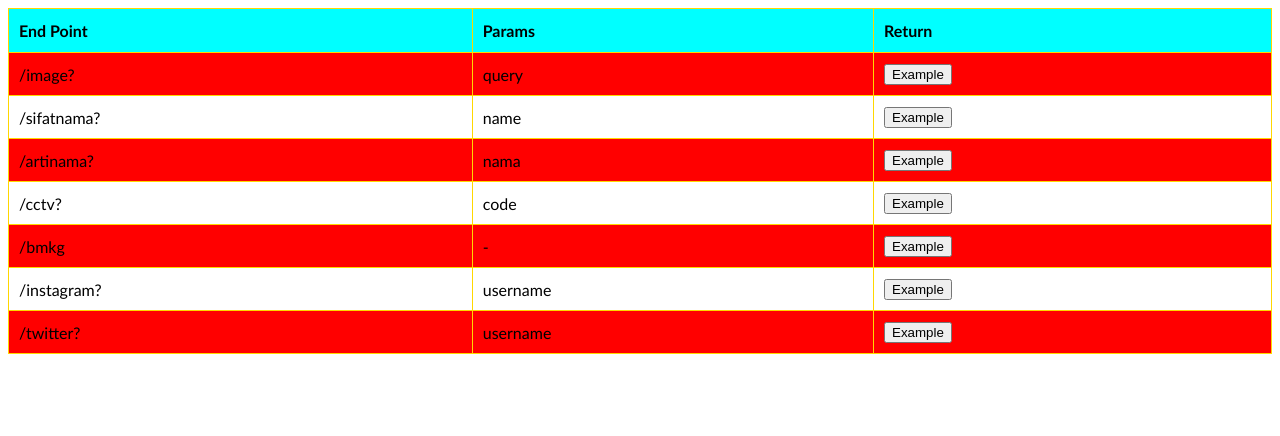
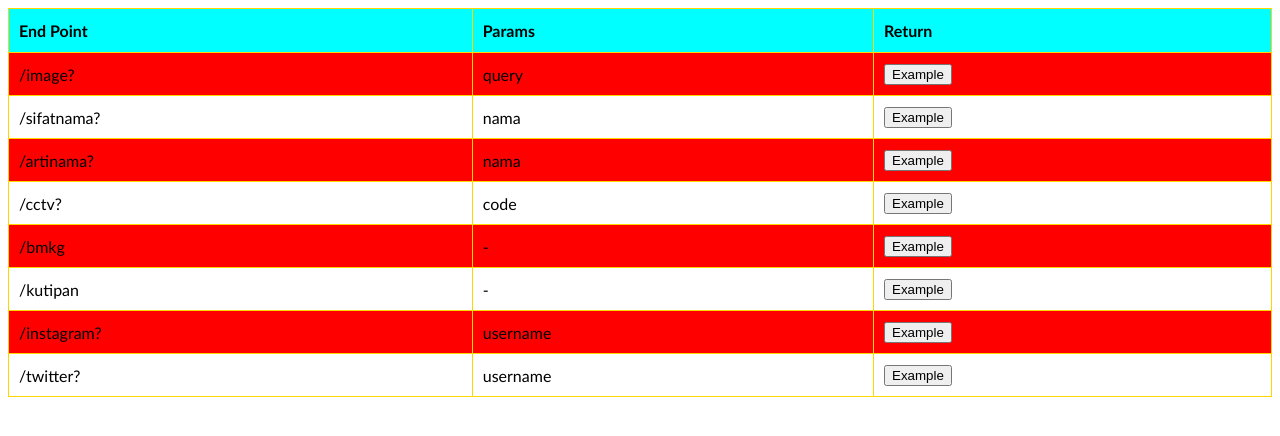
Before and after one commit to ksanihbous/wayek, a Flask app: page / in a window 1280 px wide. Shown: the top 436 px of the page. Run offline with Flask 2, Linux system fonts and the light colour scheme.

Commit message:
Update index.html

```diff
--- a/app/templates/index.html
+++ b/app/templates/index.html
@@ -42,8 +42,8 @@
   </tr>
   <tr>
     <td>/sifatnama?</td>
-    <td>name</td>
-    <td><a href="sifatnama?name=asaxyz"><button type="button">Example</button></a></td>
+    <td>nama</td>
+    <td><a href="sifatnama?nama=asaxyz"><button type="button">Example</button></a></td>
   </tr>
   <tr>
     <td>/artinama?</td>
@@ -61,6 +61,11 @@
     <td><a href="bmkg"><button type="button">Example</button></a></td>
   </tr>
   <tr>
+    <td>/kutipan</td>
+    <td>-</td>
+    <td><a href="kutipan"><button type="button">Example</button></a></td>
+  </tr>
+  <tr>
     <td>/instagram?</td>
     <td>username</td>
     <td><a href="instagram?username=sajak_detik"><button type="button">Example</button></a></td>
```
